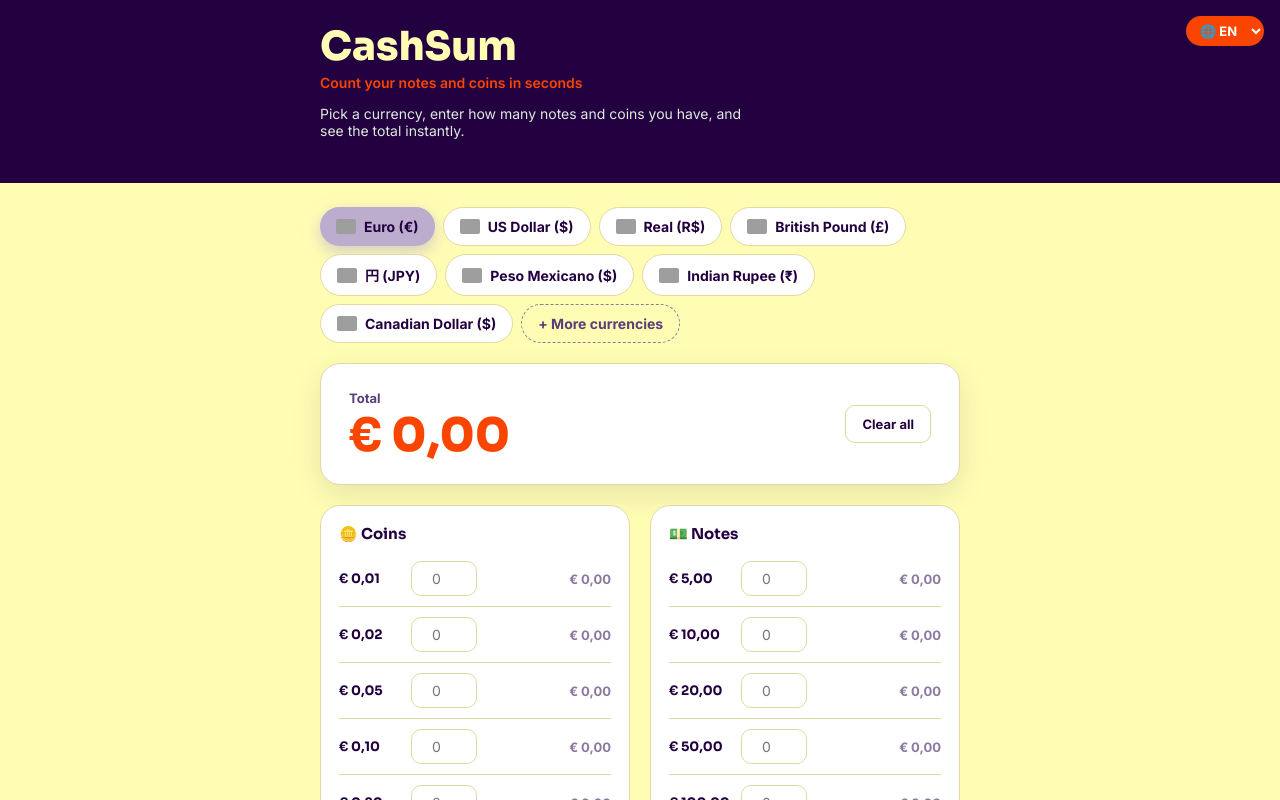
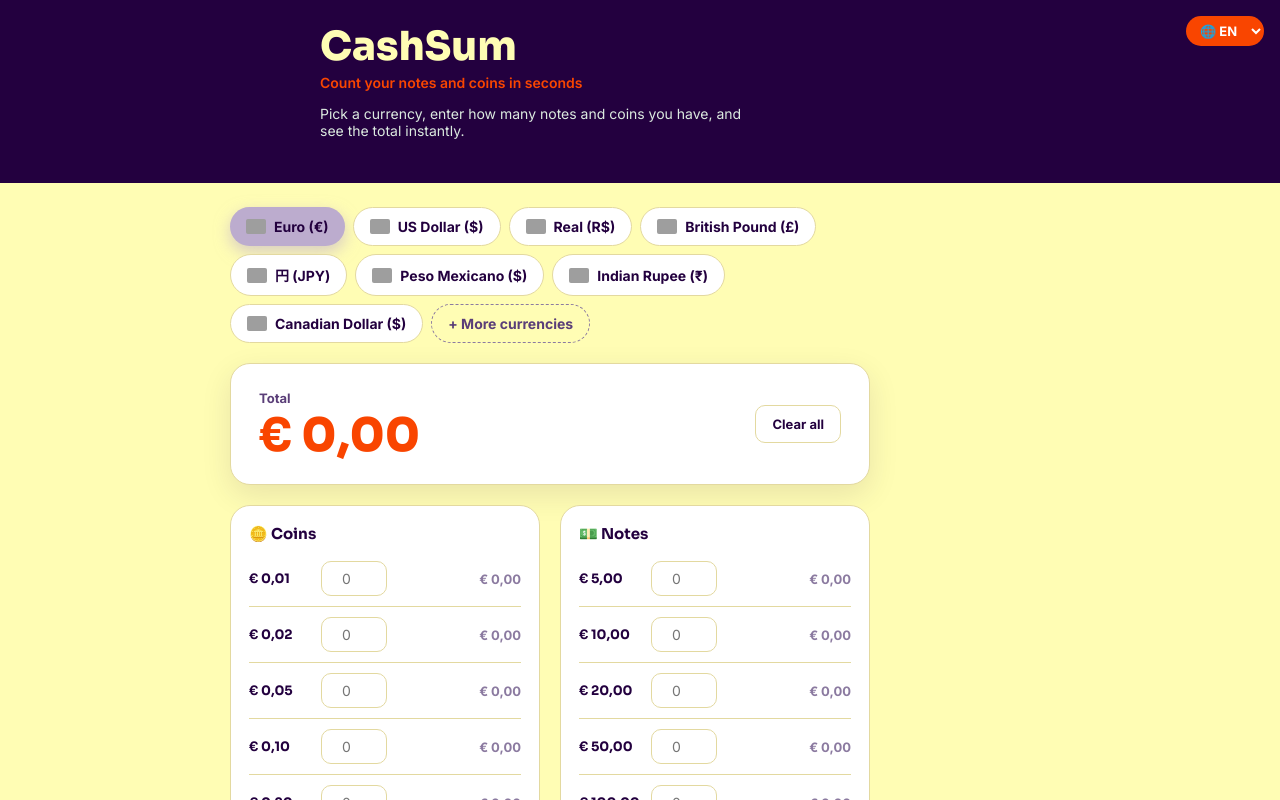
Before and after one commit to adilsonschmidtjunior-cpu/cashsum, a Next.js app: page /eur in a window 1280 px wide. Shown: the top 800 px of the page. Built offline with nearby package versions, Linux system fonts and the light colour scheme; grey boxes are pictures that could not be loaded.

Commit message:
Update CashSumApp.jsx

```diff
--- a/components/CashSumApp.jsx
+++ b/components/CashSumApp.jsx
@@ -1,6 +1,6 @@
 "use client";
 
-import React, { useState, useMemo } from "react";
+import React, { useState, useMemo, useEffect } from "react";
 import Link from "next/link";
 import { useRouter } from "next/navigation";
 
@@ -54,29 +54,22 @@
   })}`;
 }
 
-function AdSlot({ label, height }) {
+function AdSlot({ slot, format = "auto", style }) {
+  useEffect(() => {
+    try {
+      (window.adsbygoogle = window.adsbygoogle || []).push({});
+    } catch (e) {}
+  }, []);
+
   return (
-    <div
-      style={{
-        width: "100%",
-        height,
-        background:
-          "repeating-linear-gradient(45deg, #F1EA9A, #F1EA9A 10px, #E3D9A0 10px, #E3D9A0 20px)",
-        border: `1.5px dashed ${COLORS.subDim}`,
-        borderRadius: 14,
-        display: "flex",
-        alignItems: "center",
-        justifyContent: "center",
-        fontFamily: "Inter, system-ui, sans-serif",
-        fontSize: 12,
-        fontWeight: 700,
-        color: COLORS.sub,
-        letterSpacing: "0.06em",
-        textTransform: "uppercase",
-      }}
-    >
-      {label}
-    </div>
+    <ins
+      className="adsbygoogle"
+      style={{ display: "block", ...style }}
+      data-ad-client="ca-pub-1120468337160701"
+      data-ad-slot={slot}
+      data-ad-format={format}
+      data-full-width-responsive="true"
+    />
   );
 }
 
@@ -502,6 +495,14 @@
               ))}
             </div>
           )}
+
+          <div style={{ marginBottom: 20 }}>
+            <AdSlot slot="3789125205" format="horizontal" style={{ minHeight: 90 }} />
+          </div>
+        </div>
+
+        <div className="cs-rail">
+          <AdSlot slot="6415288544" style={{ minHeight: 600 }} />
         </div>
       </div>
 
```
